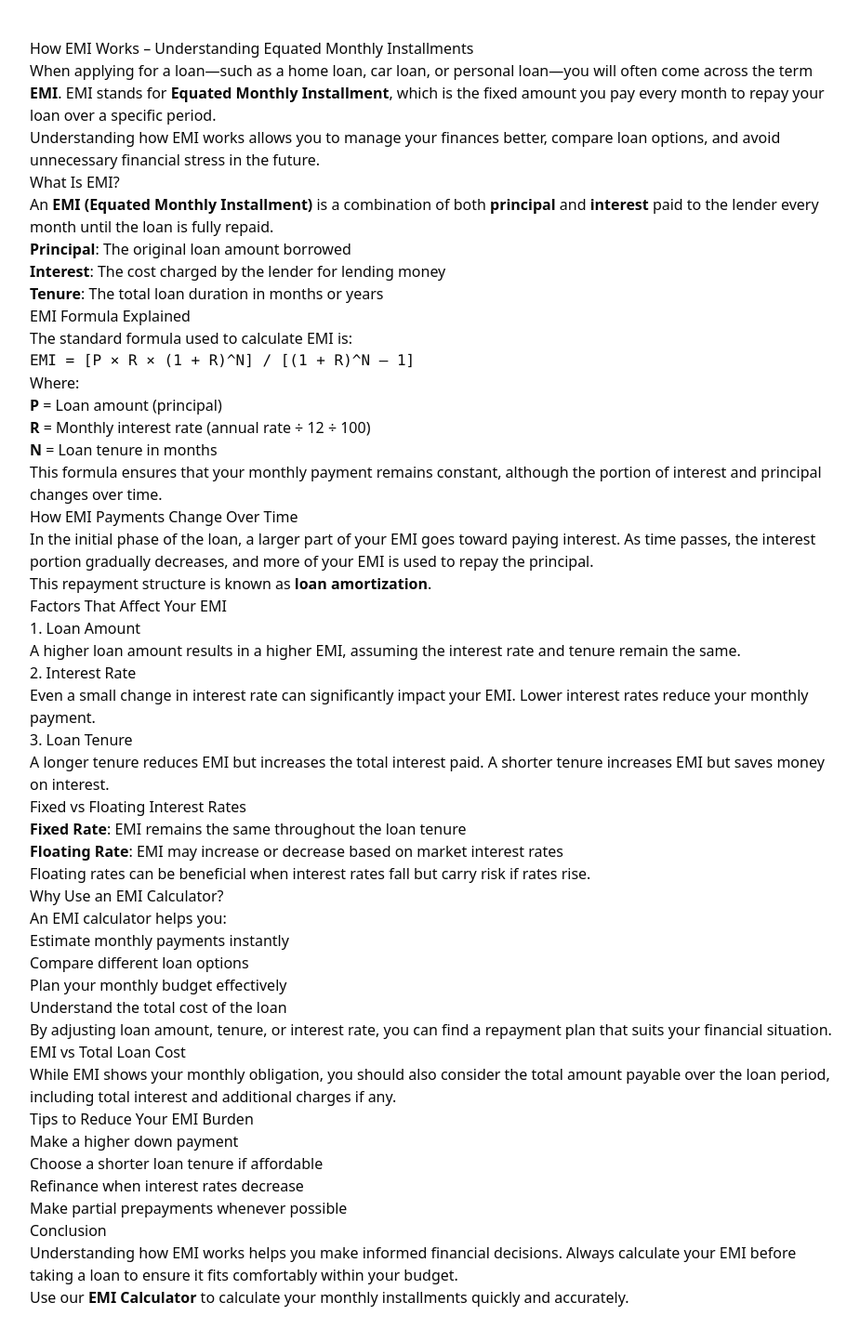
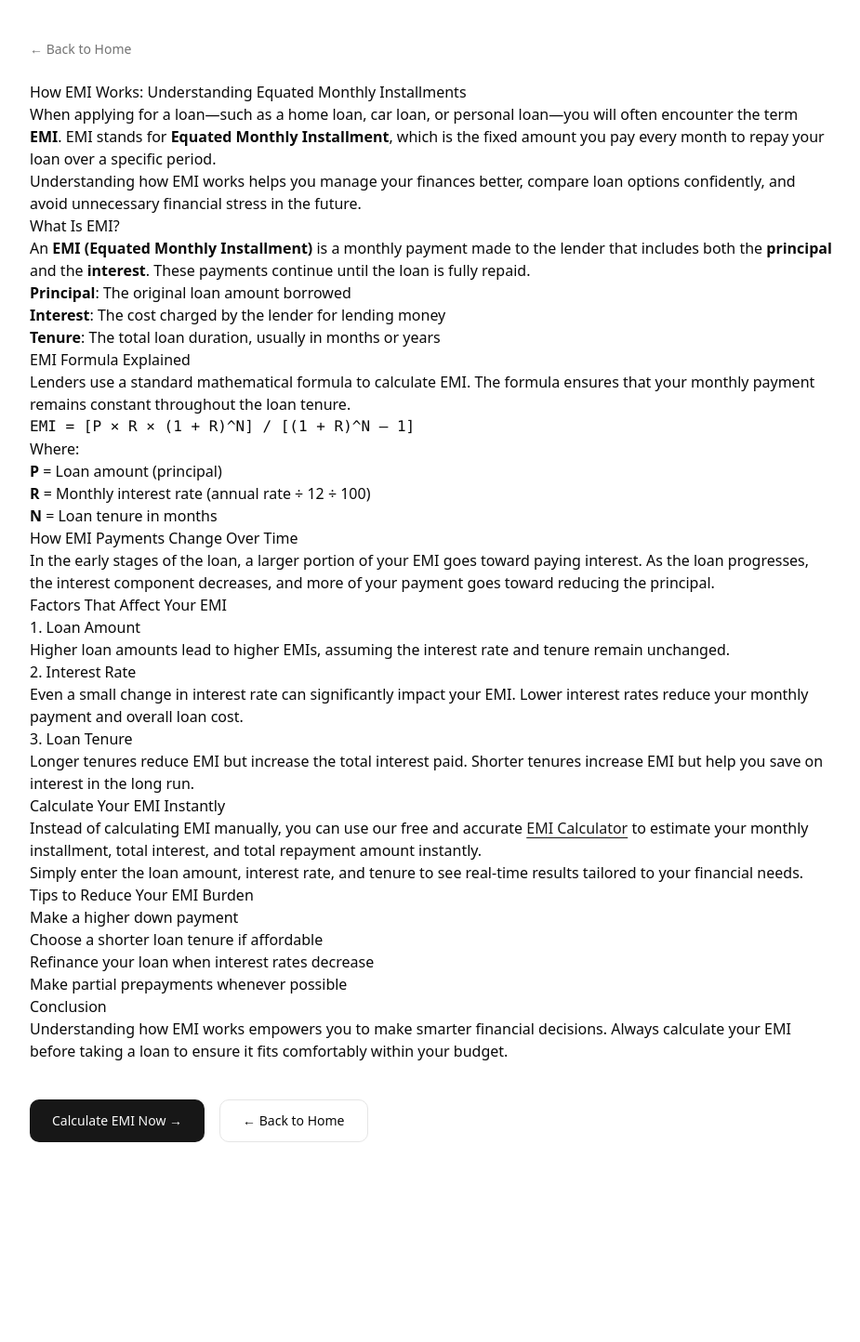
Before and after one commit to sugandahabdy06/orchids-emi-loan-calculator-tool, a Next.js app: page /how-emi-works in a window 1280 px wide. Shown: the top 1444 px of the page at 93% size, without its empty margins (176-1101 px from the left). After the commit the page ends 1269 px from the top, so only its background shows below. Built offline with nearby package versions, Linux system fonts and the light colour scheme.

Commit message:
Update page.tsx

```diff
--- a/src/app/how-emi-works/page.tsx
+++ b/src/app/how-emi-works/page.tsx
@@ -1,36 +1,46 @@
 import type { Metadata } from "next";
+import Link from "next/link";
 
 export const metadata: Metadata = {
   title: "How EMI Works | Understanding Equated Monthly Installments",
   description:
-    "Learn how EMI works, how it is calculated, factors affecting EMI, and tips to reduce your loan burden. Simple and clear explanation.",
+    "Learn how EMI works, how it is calculated, factors affecting EMI, and tips to reduce your loan burden. Simple, clear, and practical explanation.",
 };
 
 export default function HowEmiWorksPage() {
   return (
     <main className="max-w-4xl mx-auto px-4 py-10">
+      {/* Back to Home (Top) */}
+      <Link
+        href="/"
+        className="inline-flex items-center gap-2 text-sm text-muted-foreground hover:text-foreground mb-6"
+      >
+        ← Back to Home
+      </Link>
+
       <article className="prose prose-neutral max-w-none">
-        <h1>How EMI Works – Understanding Equated Monthly Installments</h1>
+        <h1>How EMI Works: Understanding Equated Monthly Installments</h1>
 
         <p>
           When applying for a loan—such as a home loan, car loan, or personal
-          loan—you will often come across the term <strong>EMI</strong>. EMI
-          stands for <strong>Equated Monthly Installment</strong>, which is the
-          fixed amount you pay every month to repay your loan over a specific
+          loan—you will often encounter the term <strong>EMI</strong>.
+          EMI stands for <strong>Equated Monthly Installment</strong>, which is
+          the fixed amount you pay every month to repay your loan over a specific
           period.
         </p>
 
         <p>
-          Understanding how EMI works allows you to manage your finances better,
-          compare loan options, and avoid unnecessary financial stress in the
-          future.
+          Understanding how EMI works helps you manage your finances better,
+          compare loan options confidently, and avoid unnecessary financial
+          stress in the future.
         </p>
 
         <h2>What Is EMI?</h2>
         <p>
-          An <strong>EMI (Equated Monthly Installment)</strong> is a combination
-          of both <strong>principal</strong> and <strong>interest</strong> paid
-          to the lender every month until the loan is fully repaid.
+          An <strong>EMI (Equated Monthly Installment)</strong> is a monthly
+          payment made to the lender that includes both the{" "}
+          <strong>principal</strong> and the <strong>interest</strong>. These
+          payments continue until the loan is fully repaid.
         </p>
 
         <ul>
@@ -42,12 +52,17 @@ export default function HowEmiWorksPage() {
             money
           </li>
           <li>
-            <strong>Tenure</strong>: The total loan duration in months or years
+            <strong>Tenure</strong>: The total loan duration, usually in months
+            or years
           </li>
         </ul>
 
         <h2>EMI Formula Explained</h2>
-        <p>The standard formula used to calculate EMI is:</p>
+        <p>
+          Lenders use a standard mathematical formula to calculate EMI. The
+          formula ensures that your monthly payment remains constant throughout
+          the loan tenure.
+        </p>
 
         <pre>
           <code>
@@ -68,99 +83,84 @@ export default function HowEmiWorksPage() {
           </li>
         </ul>
 
-        <p>
-          This formula ensures that your monthly payment remains constant,
-          although the portion of interest and principal changes over time.
-        </p>
-
         <h2>How EMI Payments Change Over Time</h2>
         <p>
-          In the initial phase of the loan, a larger part of your EMI goes toward
-          paying interest. As time passes, the interest portion gradually
-          decreases, and more of your EMI is used to repay the principal.
-        </p>
-
-        <p>
-          This repayment structure is known as <strong>loan amortization</strong>.
+          In the early stages of the loan, a larger portion of your EMI goes
+          toward paying interest. As the loan progresses, the interest component
+          decreases, and more of your payment goes toward reducing the principal.
         </p>
 
         <h2>Factors That Affect Your EMI</h2>
 
         <h3>1. Loan Amount</h3>
         <p>
-          A higher loan amount results in a higher EMI, assuming the interest
-          rate and tenure remain the same.
+          Higher loan amounts lead to higher EMIs, assuming the interest rate and
+          tenure remain unchanged.
         </p>
 
         <h3>2. Interest Rate</h3>
         <p>
-          Even a small change in interest rate can significantly impact your EMI.
-          Lower interest rates reduce your monthly payment.
+          Even a small change in interest rate can significantly impact your
+          EMI. Lower interest rates reduce your monthly payment and overall loan
+          cost.
         </p>
 
         <h3>3. Loan Tenure</h3>
         <p>
-          A longer tenure reduces EMI but increases the total interest paid. A
-          shorter tenure increases EMI but saves money on interest.
+          Longer tenures reduce EMI but increase the total interest paid. Shorter
+          tenures increase EMI but help you save on interest in the long run.
         </p>
 
-        <h2>Fixed vs Floating Interest Rates</h2>
-        <ul>
-          <li>
-            <strong>Fixed Rate</strong>: EMI remains the same throughout the loan
-            tenure
-          </li>
-          <li>
-            <strong>Floating Rate</strong>: EMI may increase or decrease based on
-            market interest rates
-          </li>
-        </ul>
+        {/* 🔗 INTERNAL LINK (Contextual - SEO Strong) */}
+        <h2>Calculate Your EMI Instantly</h2>
+        <p>
+          Instead of calculating EMI manually, you can use our free and accurate{" "}
+          <Link
+            href="/calculators/emi"
+            className="font-medium text-primary underline underline-offset-4 hover:opacity-80"
+          >
+            EMI Calculator
+          </Link>{" "}
+          to estimate your monthly installment, total interest, and total
+          repayment amount instantly.
+        </p>
 
         <p>
-          Floating rates can be beneficial when interest rates fall but carry
-          risk if rates rise.
-        </p>
-
-        <h2>Why Use an EMI Calculator?</h2>
-        <p>An EMI calculator helps you:</p>
-        <ul>
-          <li>Estimate monthly payments instantly</li>
-          <li>Compare different loan options</li>
-          <li>Plan your monthly budget effectively</li>
-          <li>Understand the total cost of the loan</li>
-        </ul>
-
-        <p>
-          By adjusting loan amount, tenure, or interest rate, you can find a
-          repayment plan that suits your financial situation.
-        </p>
-
-        <h2>EMI vs Total Loan Cost</h2>
-        <p>
-          While EMI shows your monthly obligation, you should also consider the
-          total amount payable over the loan period, including total interest
-          and additional charges if any.
+          Simply enter the loan amount, interest rate, and tenure to see real-time
+          results tailored to your financial needs.
         </p>
 
         <h2>Tips to Reduce Your EMI Burden</h2>
         <ul>
           <li>Make a higher down payment</li>
           <li>Choose a shorter loan tenure if affordable</li>
-          <li>Refinance when interest rates decrease</li>
+          <li>Refinance your loan when interest rates decrease</li>
           <li>Make partial prepayments whenever possible</li>
         </ul>
 
         <h2>Conclusion</h2>
         <p>
-          Understanding how EMI works helps you make informed financial
-          decisions. Always calculate your EMI before taking a loan to ensure
-          it fits comfortably within your budget.
+          Understanding how EMI works empowers you to make smarter financial
+          decisions. Always calculate your EMI before taking a loan to ensure it
+          fits comfortably within your budget.
         </p>
 
-        <p>
-          Use our <strong>EMI Calculator</strong> to calculate your monthly
-          installments quickly and accurately.
-        </p>
+        {/* 🔘 CTA BUTTON (Conversion Focused) */}
+        <div className="mt-10 flex flex-wrap gap-4">
+          <Link
+            href="/calculators/emi"
+            className="inline-flex items-center justify-center rounded-lg bg-primary px-6 py-3 text-sm font-medium text-primary-foreground hover:opacity-90 transition"
+          >
+            Calculate EMI Now →
+          </Link>
+
+          <Link
+            href="/"
+            className="inline-flex items-center justify-center rounded-lg border px-6 py-3 text-sm font-medium hover:bg-muted transition"
+          >
+            ← Back to Home
+          </Link>
+        </div>
       </article>
     </main>
   );
```
